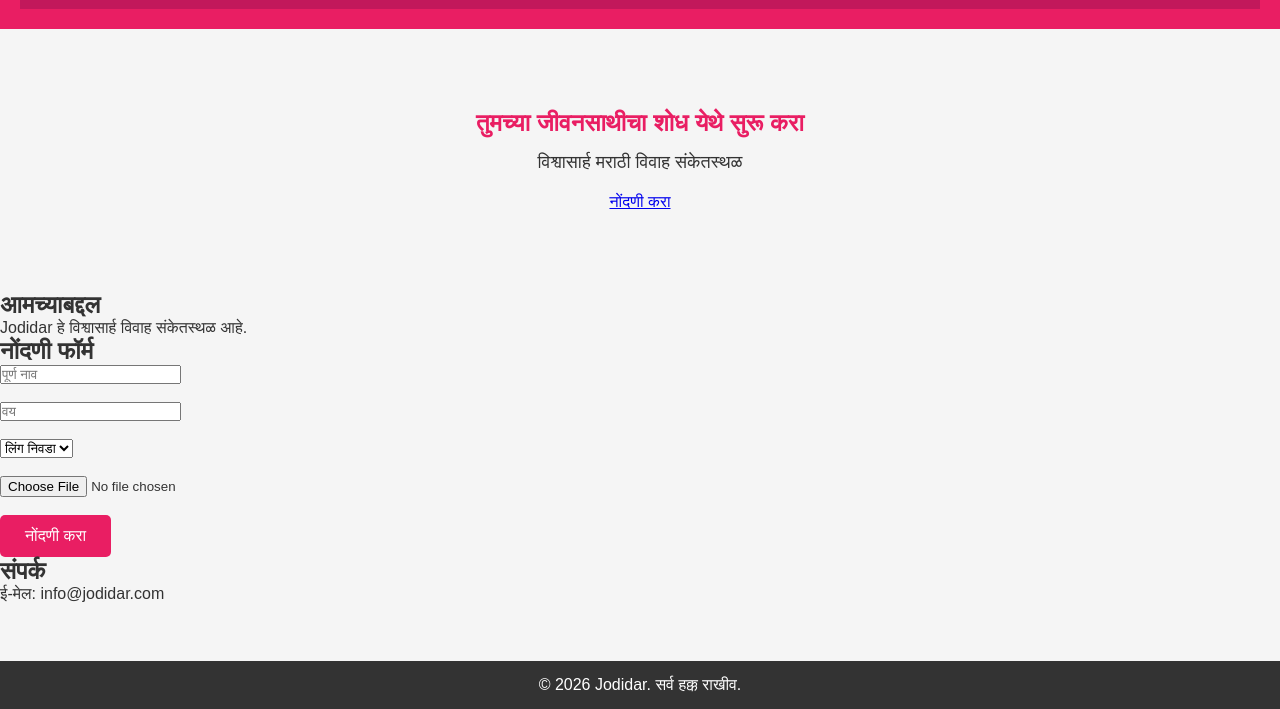
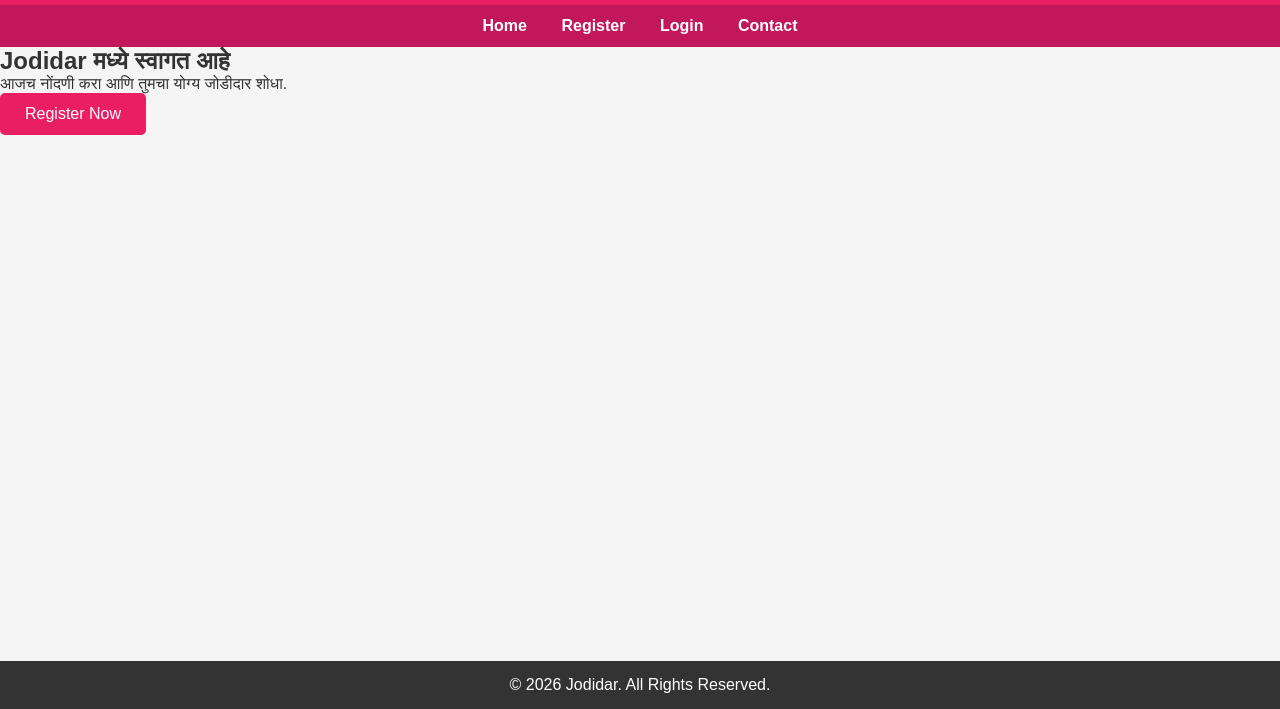
Before and after one commit to shabarityping-droid/Jodidar-2, a plain HTML site: page index.html in a window 1280 px wide. Shown: the part 91-800 px from the top of the page. Drawn offline with Linux system fonts and the light colour scheme.

Commit message:
Update index.html

```diff
--- a/index.html
+++ b/index.html
@@ -1,62 +1,36 @@
-
 <!DOCTYPE html>
 <html lang="mr">
 <head>
     <meta charset="UTF-8">
     <meta name="viewport" content="width=device-width, initial-scale=1.0">
-    <title>Jodidar - विवाह संकेतस्थळ</title>
+    <title>Jodidar</title>
     <link rel="stylesheet" href="style.css">
 </head>
 <body>
 
 <header>
-    <h1>💖 Jodidar</h1>
-    <nav>
-        <a href="#home">मुख्यपृष्ठ</a>
-        <a href="#about">आमच्याबद्दल</a>
-        <a href="#register">नोंदणी</a>
-        <a href="#contact">संपर्क</a>
-    </nav>
+    <h1>❤️ Jodidar</h1>
+    <p>तुमचा विश्वासू जीवनसाथी शोधा</p>
 </header>
 
-<section id="home" class="hero">
-    <h2>तुमच्या जीवनसाथीचा शोध येथे सुरू करा</h2>
-    <p>विश्वासार्ह मराठी विवाह संकेतस्थळ</p>
-    <a href="#register" class="btn">नोंदणी करा</a>
-</section>
+<nav>
+    <a href="index.html">Home</a>
+    <a href="register.html">Register</a>
+    <a href="login.html">Login</a>
+    <a href="contact.html">Contact</a>
+</nav>
 
-<section id="about">
-    <h2>आमच्याबद्दल</h2>
-    <p>Jodidar हे विश्वासार्ह विवाह संकेतस्थळ आहे.</p>
-</section>
+<main>
+    <h2>Jodidar मध्ये स्वागत आहे</h2>
+    <p>आजच नोंदणी करा आणि तुमचा योग्य जोडीदार शोधा.</p>
 
-<section id="register">
-    <h2>नोंदणी फॉर्म</h2>
-
-    <form>
-        <input type="text" placeholder="पूर्ण नाव" required><br><br>
-
-        <input type="number" placeholder="वय" required><br><br>
-
-        <select required>
-            <option>लिंग निवडा</option>
-            <option>पुरुष</option>
-            <option>महिला</option>
-        </select><br><br>
-
-        <input type="file"><br><br>
-
-        <button type="submit">नोंदणी करा</button>
-    </form>
-</section>
-
-<section id="contact">
-    <h2>संपर्क</h2>
-    <p>ई-मेल: info@jodidar.com</p>
-</section>
+    <button onclick="location.href='register.html'">
+        Register Now
+    </button>
+</main>
 
 <footer>
-    <p>© 2026 Jodidar. सर्व हक्क राखीव.</p>
+    <p>© 2026 Jodidar. All Rights Reserved.</p>
 </footer>
 
 <script src="script.js"></script>
```
